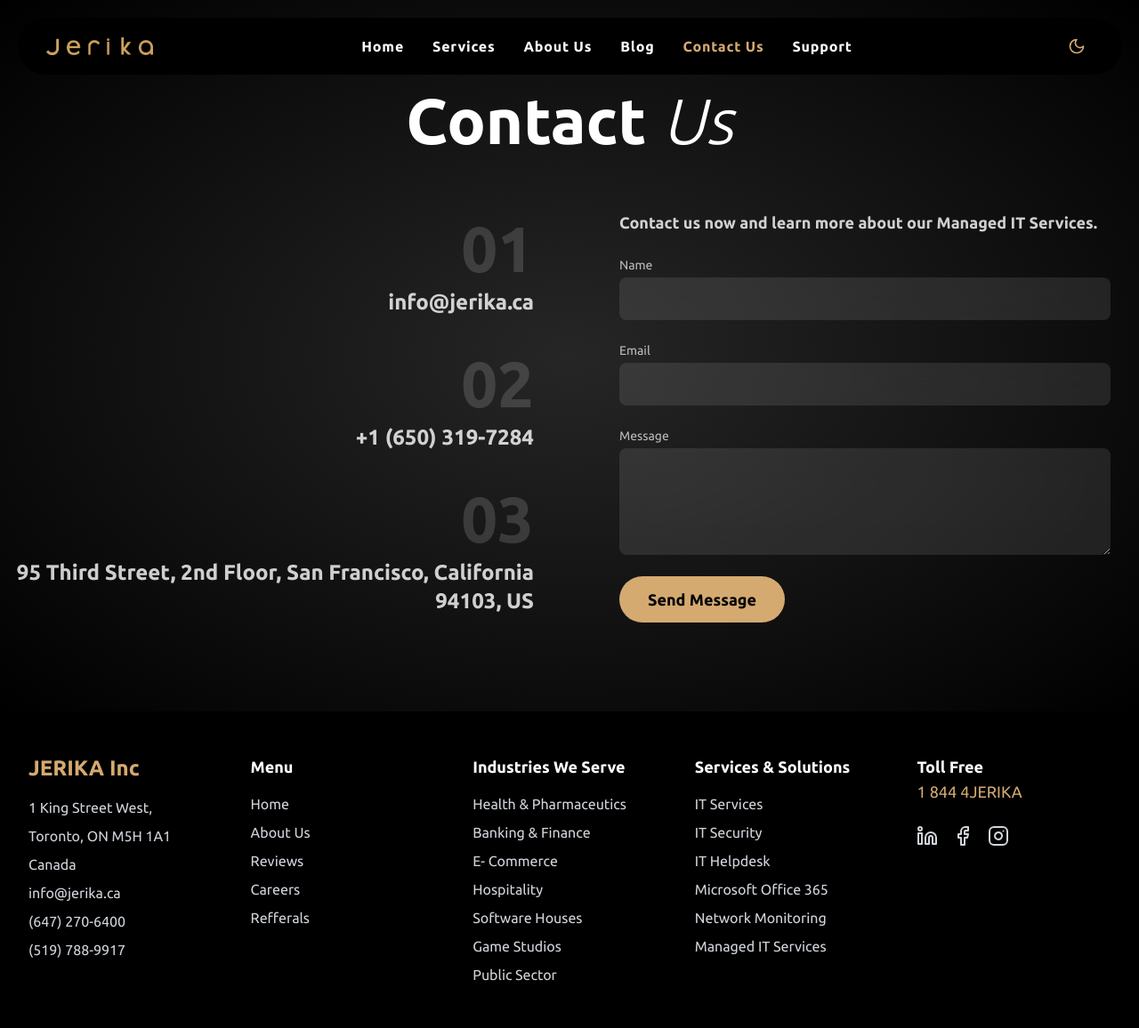
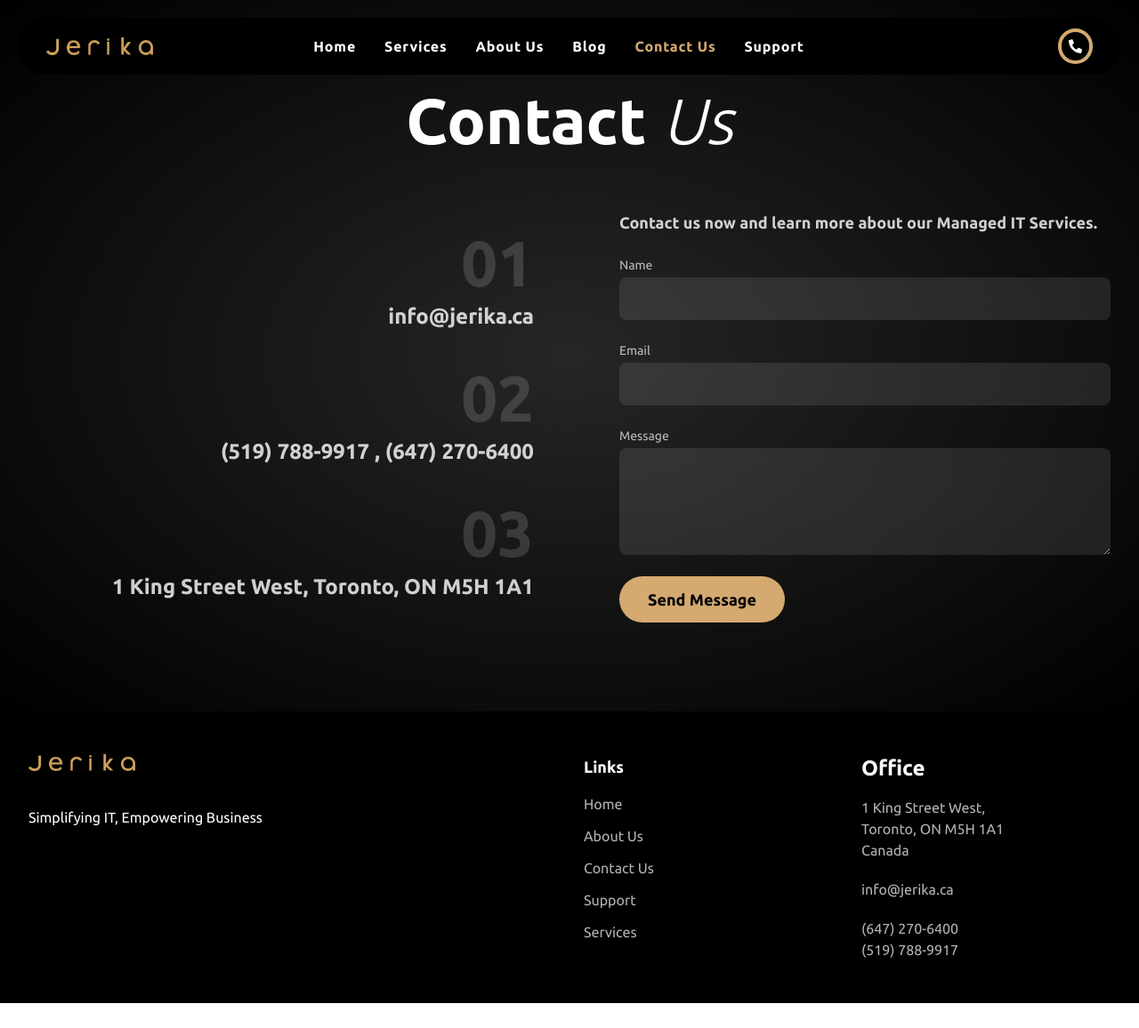
Before and after one commit to abdulqadoos-dev/jerika, a Next.js app: page /contact in a window 1280 px wide. Shown: the whole page at 89% size. After the commit the page ends 1128 px from the top, so only its background shows below. Built offline with nearby package versions, Linux system fonts and the light colour scheme.

Commit message:
footer updates

```diff
--- a/app/components/FAQSection.tsx
+++ b/app/components/FAQSection.tsx
@@ -4,7 +4,7 @@
 import { Plus } from 'lucide-react';
 
 const FAQSection = () => {
-  const [openIndex, setOpenIndex] = useState<null | number>(null);
+  const [openIndex, setOpenIndex] = useState<null | number>(0);
 
   const faqs = [
     {
@@ -12,17 +12,73 @@
       answer: "Managed IT services allows you to proactively manage the IT function so that your people and your goals are no longer hindered but enabled by technology. The results show up in improved business outcomes, and IT costs are controlled."
     },
     {
-      question: "What is managed IT services?",
-      answer: "Managed IT services allows you to proactively manage the IT function so that your people and your goals are no longer hindered but enabled by technology. The results show up in improved business outcomes, and IT costs are controlled."
+      question: "What are the benefits of managed IT services?",
+      answer: "There are many benefits to managed IT services, including improved productivity, reduced downtime, and predictable IT costs. By outsourcing your IT management, you can free up your internal resources to focus on your core business."
     },
     {
-      question: "What is managed IT services?",
-      answer: "Managed IT services allows you to proactively manage the IT function so that your people and your goals are no longer hindered but enabled by technology. The results show up in improved business outcomes, and IT costs are controlled."
+      question: "How much do managed IT services cost?",
+      answer: "The cost of managed IT services varies depending on the size and complexity of your organization. We offer a variety of plans to fit your specific needs and budget. Contact us today for a free consultation."
+    },
+    {
+      question: "What is cloud computing?",
+      answer: "Cloud computing is the on-demand delivery of IT resources—everything from applications to data centers—over the Internet. Instead of keeping files on a proprietary hard drive or local storage network, cloud-based storage makes it possible to save them to a remote database."
+    },
+    {
+      question: "What are the benefits of cloud computing?",
+      answer: "There are many benefits to cloud computing, including scalability, cost savings, and increased flexibility. Cloud computing allows you to access your data and applications from anywhere with an internet connection."
+    },
+    {
+      question: "What is cybersecurity?",
+      answer: "Cybersecurity is the protection of computer systems and networks from theft, damage, or unauthorized access to the data they hold. The practice includes physical security to protect hardware and the use of techniques such as ensuring data integrity."
+    },
+    {
+      question: "What are the different types of cybersecurity threats?",
+      answer: "There are many different types of cybersecurity threats, including malware, phishing, and ransomware. These threats can come from a variety of sources, including hackers, disgruntled employees, and even nation-states."
+    },
+    {
+      question: "How can I protect my business from cybersecurity threats?",
+      answer: "There are many steps you can take to protect your business from cybersecurity threats, including implementing strong passwords, using antivirus software, and educating your employees about cybersecurity best practices.  Contact us for a more thorough security assessment."
+    },
+    {
+      question: "What is business continuity?",
+      answer: "Business continuity is the process of planning for and mitigating the impact of unexpected events that disrupt normal business operations. This could include natural disasters, cyberattacks, or even a global pandemic."
+    },
+    {
+      question: "Why is business continuity important?",
+      answer: "Business continuity is important because it helps ensure that your business can continue to operate in the event of a disruption. This can help you minimize financial losses, maintain customer relationships, and protect your reputation."
+    },
+    {
+      question: "What is IT support?",
+      answer: "IT support is the process of providing assistance to users with their computer and software problems. This can include troubleshooting technical issues, answering questions about software, and providing training on new technologies."
+    },
+    {
+      question: "How can I get IT support?",
+      answer: "Jerika offers a variety of IT support options, including phone, email, and remote support. We also have a team of experienced technicians who can come to your office to provide on-site support."
+    },
+    {
+      question: "What is vCIO?",
+      answer: "A vCIO (Virtual Chief Information Officer) provides strategic IT guidance and leadership to businesses that may not have the resources to hire a full-time CIO.  A vCIO helps align technology with business goals, develops IT strategies, and oversees IT operations."
+    },
+    {
+      question: "What are the benefits of having a vCIO?",
+      answer: "A vCIO brings enterprise-level IT expertise to your business, helping you make informed technology decisions, optimize IT investments, and improve overall IT performance.  This leads to better business outcomes and a stronger competitive advantage."
+    },
+    {
+      question: "What industries do you serve?",
+      answer: "Jerika serves a wide range of industries, including healthcare, finance, manufacturing, and retail. We have experience working with businesses of all sizes, from small startups to large enterprises."
+    },
+    {
+      question: "What is your approach to customer service?",
+      answer: "At Jerika, we are committed to providing our clients with the highest level of customer service. We believe in building long-term relationships with our clients and are always available to answer your questions and provide support."
+    },
+    {
+      question: "How do I get started with Jerika?",
+      answer: "Getting started with Jerika is easy! Simply contact us today for a free consultation. We will discuss your specific needs and develop a customized solution for your business."
     }
   ];
 
   return (
-    <div className="w-full max-w-4xl mx-auto px-4 py-12">
+    <div className="w-full max-w-4xl mx-auto px-4 py-12 min-h-screen flex flex-col justify-center ">
       <h2 className="text-3xl font-bold text-center mb-2 text-secondary">
         Frequently Asked Questions
       </h2>
@@ -33,24 +89,19 @@
 
       <div className="space-y-4">
         {faqs.map((faq, index) => (
-          <div key={index} className="border border-transparent rounded-xl overflow-clip">
+          <div key={index} className="rounded-xl overflow-clip">
             <button
               className="w-full p-4 flex justify-between items-center bg-secondary text-white"
               onClick={() => setOpenIndex(openIndex === index ? null : index)}
             >
-              <span className="text-lg font-medium ">{faq.question}</span>
+              <span className="text-lg font-bold ">{faq.question}</span>
               <Plus
-                className={`transform transition-transform duration-300 ${
-                  openIndex === index ? 'rotate-45' : 'rotate-0'
-                }`}
+                className={`transform transition-transform duration-300 ${openIndex === index ? 'rotate-45' : 'rotate-0'
+                  }`}
               />
             </button>
-            <div
-              className={`transition-all duration-300 ease-in-out overflow-hidden ${
-                openIndex === index ? 'max-h-40' : 'max-h-0'
-              }`}
-            >
-              <div className="p-4 bg-white border rounded-b-xl border-secondary/20 text-secondary/70">
+            <div className={`transition-all duration-300 ease-in-out shadow-lg ${openIndex === index ? 'max-h-40' : 'max-h-0'}`} >
+              <div className="p-4 bg-white rounded-b-xl  text-secondary/70">
                 <p>{faq.answer}</p>
               </div>
             </div>
--- a/app/components/Footer.tsx
+++ b/app/components/Footer.tsx
@@ -1,67 +1,48 @@
-// src/components/layout/footer/index.js
+
 import Link from 'next/link';
-import { Linkedin, Facebook, Instagram } from 'lucide-react';
+
+import Logo from "@/public/images/logo.png"
+import Image from "next/image"
+
 
 const Footer = () => {
   const footerLinks = {
     menu: [
       { name: 'Home', href: '/' },
       { name: 'About Us', href: '/about' },
-      { name: 'Reviews', href: '/reviews' },
-      { name: 'Careers', href: '/careers' },
-      { name: 'Refferals', href: '/refferals' },
-    ],
-    industries: [
-      { name: 'Health & Pharmaceutics', href: '/industries/health' },
-      { name: 'Banking & Finance', href: '/industries/banking' },
-      { name: 'E- Commerce', href: '/industries/ecommerce' },
-      { name: 'Hospitality', href: '/industries/hospitality' },
-      { name: 'Software Houses', href: '/industries/software' },
-      { name: 'Game Studios', href: '/industries/gaming' },
-      { name: 'Public Sector', href: '/industries/public' },
-    ],
-    services: [
-      { name: 'IT Services', href: '/services/it' },
-      { name: 'IT Security', href: '/services/security' },
-      { name: 'IT Helpdesk', href: '/services/helpdesk' },
-      { name: 'Microsoft Office 365', href: '/services/office365' },
-      { name: 'Network Monitoring', href: '/services/network' },
-      { name: 'Managed IT Services', href: '/services/managed' },
-    ],
+      { name: 'Contact Us', href: '/contact' },
+      { name: 'Support', href: '/support' },
+      { name: 'Services', href: '/services' },
+    ]
   };
 
   return (
     <footer className="bg-black text-white py-12">
-      <div className="max-w-7xl mx-auto px-4 sm:px-6 lg:px-8">
-        <div className="grid grid-cols-1 md:grid-cols-5 gap-8">
-          {/* Company Info */}
-          <div className="space-y-4">
-            <Link href="/" className="text-2xl font-bold text-primary">
-              JERIKA Inc
+      <div className="container mx-auto px-4 sm:px-6 lg:px-8">
+        <div className="grid grid-cols-1 md:grid-cols-4 gap-8">
+
+          <div className="col-span-2 space-y-10">
+            <Link href="/">
+              <Image
+                src={Logo}
+                alt="Jerika Inc Logo"
+                width={120}
+                height={40}
+                priority
+                className="object-contain"
+              />
             </Link>
-            <div className="space-y-2 text-gray-300">
-              <p>1 King Street West,</p>
-              <p>Toronto, ON M5H 1A1</p>
-              <p>Canada</p>
-              <a href="mailto:info@jerika.ca" className="block hover:text-primary">
-                info@jerika.ca
-              </a>
-              <a href="tel:+16472706400" className="block hover:text-primary">
-                (647) 270-6400
-              </a>
-              <a href="tel:+15197889917" className="block hover:text-primary">
-                (519) 788-9917
-              </a>
-            </div>
+
+            <p>Simplifying IT, Empowering Business</p>
           </div>
 
           {/* Menu */}
           <div className="space-y-4">
-            <h3 className="text-lg font-semibold">Menu</h3>
-            <ul className="space-y-2">
+            <h3 className="text-lg font-semibold">Links</h3>
+            <ul className="space-y-3">
               {footerLinks.menu.map((link) => (
                 <li key={link.name}>
-                  <Link href={link.href} className="text-gray-300 hover:text-primary">
+                  <Link href={link.href} className="text-white/70 hover:text-primary">
                     {link.name}
                   </Link>
                 </li>
@@ -69,54 +50,36 @@
             </ul>
           </div>
 
-          {/* Industries We Serve */}
+
+          {/* Company Info */}
           <div className="space-y-4">
-            <h3 className="text-lg font-semibold">Industries We Serve</h3>
-            <ul className="space-y-2">
-              {footerLinks.industries.map((link) => (
-                <li key={link.name}>
-                  <Link href={link.href} className="text-gray-300 hover:text-primary">
-                    {link.name}
-                  </Link>
-                </li>
-              ))}
-            </ul>
+            <Link href="/" className="text-2xl font-bold text-white">
+              Office
+            </Link>
+
+            <div className="space-y-5 text-white/70">
+
+              <div className="">
+                <p>1 King Street West,</p>
+                <p>Toronto, ON M5H 1A1</p>
+                <p>Canada</p>
+              </div>
+              <a href="mailto:info@jerika.ca" className="block hover:text-primary">
+                info@jerika.ca
+              </a>
+              <div>
+              <a href="tel:+16472706400" className="block hover:text-primary">
+                (647) 270-6400
+              </a>
+              <a href="tel:+15197889917" className="block hover:text-primary">
+                (519) 788-9917
+              </a>
+              </div>
+            </div>
           </div>
 
-          {/* Services & Solutions */}
-          <div className="space-y-4">
-            <h3 className="text-lg font-semibold">Services & Solutions</h3>
-            <ul className="space-y-2">
-              {footerLinks.services.map((link) => (
-                <li key={link.name}>
-                  <Link href={link.href} className="text-gray-300 hover:text-primary">
-                    {link.name}
-                  </Link>
-                </li>
-              ))}
-            </ul>
-          </div>
 
-          {/* Toll Free & Social */}
-          <div className="space-y-6">
-            <div>
-              <h3 className="text-lg font-semibold">Toll Free</h3>
-              <a href="tel:+18444537452" className="text-primary hover:text-primary text-lg">
-                1 844 4JERIKA
-              </a>
-            </div>
-            <div className="flex space-x-4">
-              <a href="#" className="text-gray-300 hover:text-primary" aria-label="LinkedIn">
-                <Linkedin size={24} />
-              </a>
-              <a href="#" className="text-gray-300 hover:text-primary" aria-label="Facebook">
-                <Facebook size={24} />
-              </a>
-              <a href="#" className="text-gray-300 hover:text-primary" aria-label="Instagram">
-                <Instagram size={24} />
-              </a>
-            </div>
-          </div>
+
         </div>
       </div>
     </footer>
--- a/app/components/Header.tsx
+++ b/app/components/Header.tsx
@@ -56,14 +56,33 @@
           </nav>
 
           {/* Dark Mode Toggle - Desktop */}
-          <div className="hidden md:flex items-center">
-            <button
-              aria-label="Toggle dark mode"
-              className="p-2 text-primary rounded-full hover:bg-gray-800"
+          <Link href="/contact">
+            <div className="hidden md:flex justify-end w-36">
+
+              <button className="group flex items-center transition-all duration-300 rounded-full overflow-hidden bg-primary hover:pr-2">
+                {/* Icon Container */}
+                <div className="p-2 rounded-full bg-black m-1">
+                  <svg
+                    width={15}
+                    height={16}
+                    viewBox="0 0 20 21"
+                    fill="none"
+                    xmlns="http://www.w3.org/2000/svg"
                   >
-              <Moon size={20} />
+                    <path
+                      d="M19.4296 14.8393L15.0546 12.8706C14.8677 12.7869 14.6599 12.7693 14.4627 12.8203C14.2654 12.8714 14.0893 12.9883 13.9608 13.1536L12.0233 15.6392C8.98248 14.1338 6.53535 11.5643 5.10165 8.37148L7.46888 6.33706C7.62657 6.2024 7.73818 6.01745 7.78681 5.81023C7.83545 5.60301 7.81846 5.38479 7.73842 5.18861L5.86338 0.594775C5.77554 0.383299 5.62016 0.210635 5.42406 0.106557C5.22796 0.0024795 5.00341 -0.0264886 4.78915 0.0246481L0.726575 1.00904C0.519997 1.05913 0.335688 1.18126 0.203728 1.3555C0.0717689 1.52974 -4.75872e-05 1.7458 2.36575e-08 1.96841C2.36575e-08 12.4891 8.12123 21 18.1253 21C18.3374 21.0001 18.5433 20.9248 18.7093 20.7862C18.8753 20.6476 18.9917 20.4541 19.0394 20.2371L19.9769 15.9714C20.0253 15.7453 19.9971 15.5086 19.8972 15.302C19.7973 15.0954 19.632 14.9318 19.4296 14.8393Z"
+                      fill="white"
+                    />
+                  </svg>
+                </div>
+
+                {/* Text that expands */}
+                <span className="w-0 group-hover:w-36 overflow-hidden transition-all duration-300 text-secondary font-bold whitespace-nowrap">
+                  Contact Us
+                </span>
               </button>
             </div>
+          </Link>
 
           {/* Mobile menu button */}
           <div className="md:hidden">
--- a/app/components/ServicesGrid.tsx
+++ b/app/components/ServicesGrid.tsx
@@ -25,47 +25,32 @@
 
         <div className="grid grid-cols-11 grid-rows-6 gap-4 h-[60vh] p-4 relative">
 
-
-          {/* IT SERVICES */}
           <div className=" col-start-1 col-end-3 row-start-1 row-end-5 bg-white/5  rounded-3xl flex flex-col items-center justify-center text-white text-center p-4 animate-fade-in ">
-            <h2 className="text-2xl font-bold mb-2">IT SERVICES</h2>
-            {/* <p className="text-gray-300">Professional IT solutions</p> */}
+            <h2 className="text-xl font-bold mb-2">Managed IT Services</h2>
           </div>
 
-          {/* NETWORK MONITORING */}
           <div className=" col-start-1 col-end-3 row-start-5 row-end-7 bg-white/5  rounded-3xl flex flex-col items-center justify-center text-white text-center p-4 animate-slide-in-up delay-200 ">
-            <h2 className="text-xl font-bold mb-2">NETWORK <span className="text-primary"> MONITORING </span></h2>
-            {/* <p className="text-gray-300">24/7 network surveillance</p> */}
+            <h2 className="text-xl font-bold mb-2">Managed Security Services</h2>
           </div>
 
-          {/* IT SECURITY */}
           <div className=" col-start-3 col-end-6 row-start-1 row-end-3 bg-white/5  rounded-3xl flex flex-col items-center justify-center text-white text-center p-4 animate-scale-in delay-300 ">
-            <h2 className="text-xl font-bold mb-2">IT SECURITY</h2>
-            {/* <p className="text-gray-300">Advanced protection systems</p> */}
+            <h2 className="text-xl font-bold mb-2">Data Backup + Disaster Recovery</h2>
           </div>
 
-          {/* MANAGED IT SERVICES */}
           <div className=" col-start-6 col-end-10 row-start-1 row-end-3 bg-white/5  rounded-3xl flex flex-col items-center justify-center text-white text-center p-4 animate-slide-in-right delay-400 ">
-            <h2 className="text-xl font-bold mb-2">MANAGED IT SERVICES</h2>
-            {/* <p className="text-gray-300">Comprehensive IT management</p> */}
+            <h2 className="text-xl font-bold mb-2">Co-Managed IT Services</h2>
           </div>
 
-          {/* MICROSOFT OFFICE 365 */}
           <div className=" col-start-3 col-end-10 row-start-3 row-end-7 bg-white/5  rounded-3xl flex flex-col items-center justify-center text-white text-center p-8 animate-fade-in delay-500 ">
-            <h2 className="text-2xl font-bold mb-2">MICROSOFT OFFICE 365</h2>
-            {/* <p className="text-gray-300">Productivity suite solutions</p> */}
+            <h2 className="text-2xl font-bold mb-2">Web Development and Hosting</h2>
           </div>
 
-          {/* MONITORING */}
           <div className=" col-start-10 col-end-12 row-start-1 row-end-3 bg-white/5  rounded-3xl flex flex-col items-center justify-center text-white text-center p-4 animate-rotate-in delay-600 ">
-            <h2 className="text-xl font-bold mb-2">MONITORING</h2>
-            {/* <p className="text-gray-300">Real-time system tracking</p> */}
+            <h2 className="text-xl font-bold mb-2">Cloud Hosting Services</h2>
           </div>
 
-          {/* IT HELPDESK */}
           <div className=" col-start-10 col-end-12 row-start-3 row-end-7 bg-white/5  rounded-3xl flex flex-col items-center justify-center text-white text-center p-4 animate-slide-in-left delay-700 ">
-            <h2 className="text-xl font-bold mb-2">IT HELPDESK</h2>
-            {/* <p className="text-gray-300">24/7 technical support</p> */}
+            <h2 className="text-xl font-bold mb-2">Social Media Marketing and Branding</h2>
           </div>
         </div>
       </div>
--- a/app/contact/page.tsx
+++ b/app/contact/page.tsx
@@ -40,14 +40,14 @@
 
               <div className="flex items-end flex-col gap-2">
                 <span className="text-7xl text-white/15 font-bold">02</span>
-                <a href="tel:+16503197284" className="text-2xl font-bold text-white/80">
-                  +1 (650) 319-7284
+                <a href="" className="text-2xl font-bold text-white/80">
+                (519) 788-9917 , (647) 270-6400
                 </a>
               </div>
 
               <div className="flex items-end flex-col gap-2">
                 <span className="text-7xl text-white/15 font-bold">03</span>
-                <p className="text-2xl font-bold text-white/80 text-right">95 Third Street, 2nd Floor, San Francisco, California 94103, US</p>
+                <p className="text-2xl font-bold text-white/80 text-right">1 King Street West, Toronto, ON M5H 1A1</p>
 
               </div>
             </div>
--- a/app/page.tsx
+++ b/app/page.tsx
@@ -42,7 +42,7 @@
               <h1 className="text-4xl font-bold lg:text-7xl">
                 Jerika Inc.
                 <br />
-                <span className="text-3xl lg:text-4xl text-secondary"> Simplifying IT, Empowering Business</span>
+                <span className="text-3xl lg:text-4xl text-secondary/90"> Simplifying IT, Empowering Business</span>
               </h1>
 
               {/* CTA Box */}
```
Lines whose indentation alone changed are shown as unchanged.
